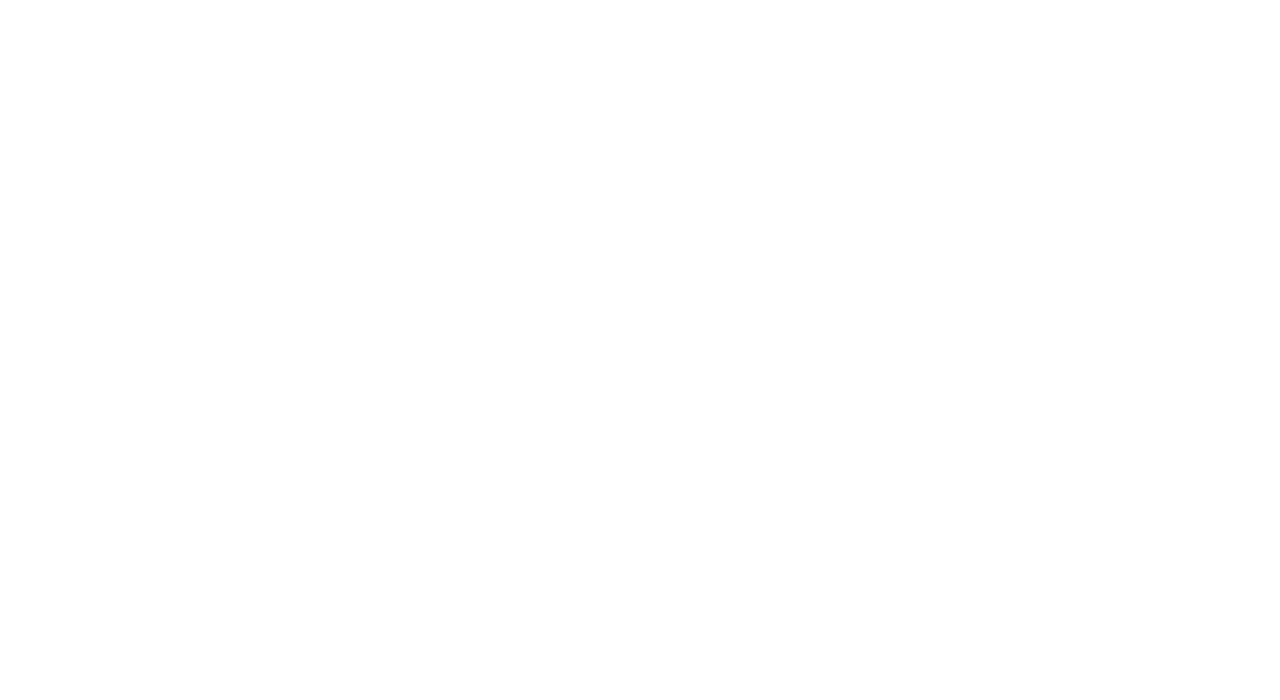
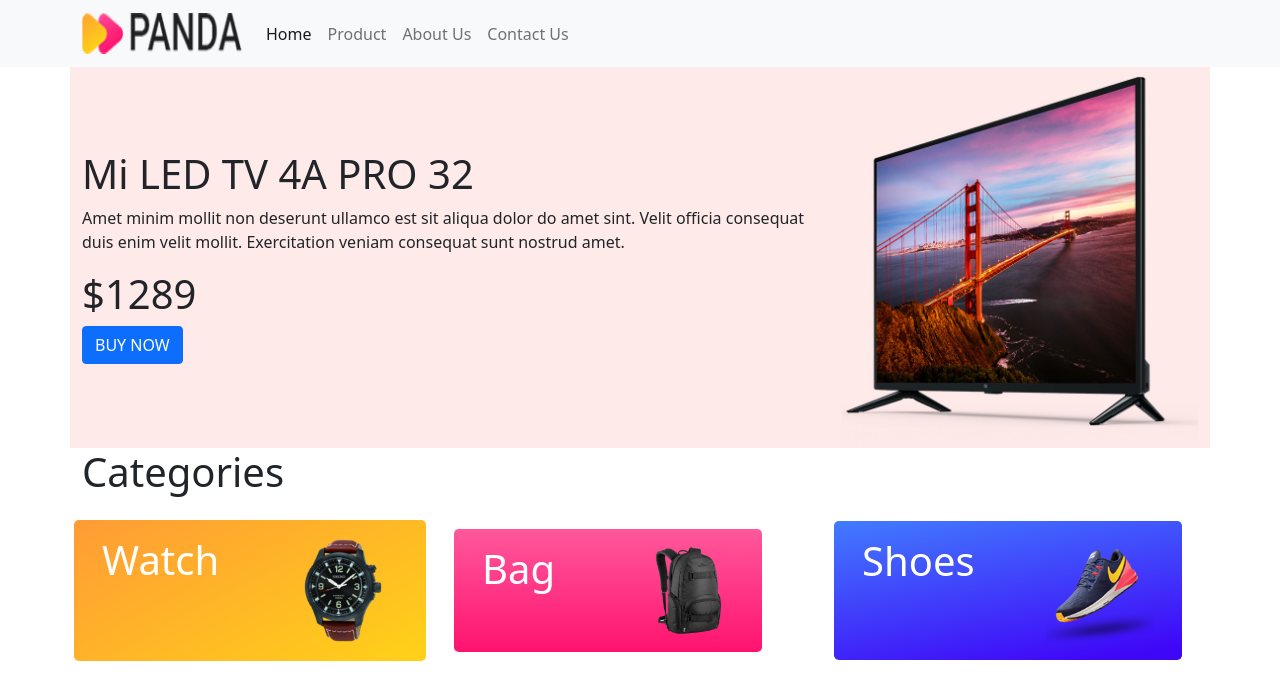
Before and after one commit to Mamun-NSU/pHero-bootstrap-website, a plain HTML site: page index.html in a window 1280 px wide. Drawn offline with Linux system fonts and the light colour scheme.

Commit message:
banner and catagory part updated

```diff
--- a/css/style.css
+++ b/css/style.css
@@ -0,0 +1,12 @@
+.banner-background {
+  background-color: #feeae9;
+}
+.watch-background {
+  background: linear-gradient(152.07deg, #ff9c35 1.47%, #ffd019 97.17%);
+}
+.bag-background {
+  background: linear-gradient(180deg, #ff589b -0.01%, #ff136f 99.99%);
+}
+.shoes-background {
+  background: linear-gradient(170.41deg, #4289ff -10.89%, #3f07f8 92.77%);
+}
--- a/index.html
+++ b/index.html
@@ -1,29 +1,140 @@
 <!DOCTYPE html>
 <html lang="en">
+  <head>
+    <meta charset="UTF-8" />
+    <meta http-equiv="X-UA-Compatible" content="IE=edge" />
+    <meta name="viewport" content="width=device-width, initial-scale=1.0" />
+    <title>Bootstrap Website</title>
+    <link rel="stylesheet" href="css/bootstrap.min.css" />
+    <link rel="stylesheet" href="css/style.css" />
+  </head>
 
-<head>
-    <meta charset="UTF-8">
-    <meta http-equiv="X-UA-Compatible" content="IE=edge">
-    <meta name="viewport" content="width=device-width, initial-scale=1.0">
-    <title>Bootstrap Website</title>
-    <link rel="stylesheet" href="css/bootstrap.min.css">
-    <link rel="stylesheet" href="css/style.css">
-</head>
-
-<body>
+  <body>
     <header>
-
+      <section>
+        <nav class="navbar navbar-expand-lg navbar-light bg-light">
+          <div class="container">
+            <a class="navbar-brand" href="#"
+              ><img src="/images/logo.png" alt="" width="160" height="41"
+            /></a>
+            <button
+              class="navbar-toggler"
+              type="button"
+              data-bs-toggle="collapse"
+              data-bs-target="#navbarSupportedContent"
+              aria-controls="navbarSupportedContent"
+              aria-expanded="false"
+              aria-label="Toggle navigation"
+            >
+              <span class="navbar-toggler-icon"></span>
+            </button>
+            <div class="collapse navbar-collapse" id="navbarSupportedContent">
+              <ul class="navbar-nav me-auto mb-2 mb-lg-0">
+                <li class="nav-item">
+                  <a class="nav-link active" aria-current="page" href="#"
+                    >Home</a
+                  >
+                </li>
+                <li class="nav-item">
+                  <a class="nav-link" href="#">Product</a>
+                </li>
+                <li class="nav-item">
+                  <a class="nav-link" href="#">About Us</a>
+                </li>
+                <li class="nav-item">
+                  <a class="nav-link" href="#">Contact Us</a>
+                </li>
+              </ul>
+              <!-- <form class="d-flex">
+                <input
+                  class="form-control me-2"
+                  type="search"
+                  placeholder="Search"
+                  aria-label="Search"
+                />
+                <button class="btn btn-outline-success" type="submit">
+                  Search
+                </button>
+              </form> -->
+            </div>
+          </div>
+        </nav>
+      </section>
+      <!-- Banner section start -->
+      <section>
+        <div class="container">
+          <div class="row d-flex align-items-center banner-background">
+            <div class="col-lg-8">
+              <h1>Mi LED TV 4A PRO 32</h1>
+              <p>
+                Amet minim mollit non deserunt ullamco est sit aliqua dolor do
+                amet sint. Velit officia consequat duis enim velit mollit.
+                Exercitation veniam consequat sunt nostrud amet.
+              </p>
+              <h1>$1289</h1>
+              <button type="button" class="btn btn-primary">BUY NOW</button>
+            </div>
+            <div class="col-lg-4">
+              <img
+                src="images/banner-images/tv.png"
+                class="img-fluid"
+                alt="..."
+              />
+            </div>
+          </div>
+        </div>
+      </section>
     </header>
 
     <body>
-
+      <!-- Categories section start -->
+      <section>
+        <div class="container overflow-hidden">
+          <h1>Categories</h1>
+          <div class="row gy-5">
+            <div class="col-lg-4 p-3 d-flex align-items-center">
+              <div class="row p-3 watch-background rounded-3">
+                <div class="col-lg-7 text-white">
+                  <h1>Watch</h1>
+                </div>
+                <div class="col-lg-5">
+                  <img
+                    src="images/categories/watch.png"
+                    class="img-fluid"
+                    alt="..."
+                  />
+                </div>
+              </div>
+            </div>
+            <div class="col-lg-4 p-3 d-flex align-items-center">
+              <div class="row p-3 bag-background rounded-3">
+                <div class="col-lg-7 text-white"><h1>Bag</h1></div>
+                <div class="col-lg-5">
+                  <img
+                    src="images/categories/bag.png"
+                    class="img-fluid"
+                    alt="..."
+                  />
+                </div>
+              </div>
+            </div>
+            <div class="col-lg-4 p-3 d-flex align-items-center">
+              <div class="row p-3 shoes-background rounded-3">
+                <div class="col-lg-7 text-white"><h1>Shoes</h1></div>
+                <div class="col-lg-5">
+                  <img
+                    src="images/categories/shoes.png"
+                    class="img-fluid"
+                    alt="..."
+                  />
+                </div>
+              </div>
+            </div>
+          </div>
+        </div>
+      </section>
     </body>
-    <footer>
-
-    </footer>
-    <script src="js/bootstrap.bundle.min.js">
-
-    </script>
-</body>
-
+    <footer></footer>
+    <script src="js/bootstrap.bundle.min.js"></script>
+  </body>
 </html>
```
Also changed, not shown: images/bags/bag-2.png (added), images/banner-images/headphone.png (added), images/banner-images/tv.png (added), images/banner-images/xbox.png (added), images/categories/bag.png (added), images/categories/shoes.png (added), images/categories/watch.png (added), images/logo.png (added), images/shoes/shoe-1.png (added), images/shoes/shoe-2.png (added), images/shoes/shoe-3.png (added), 2 other files.
